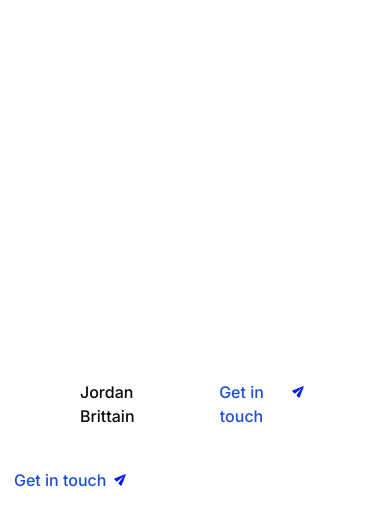
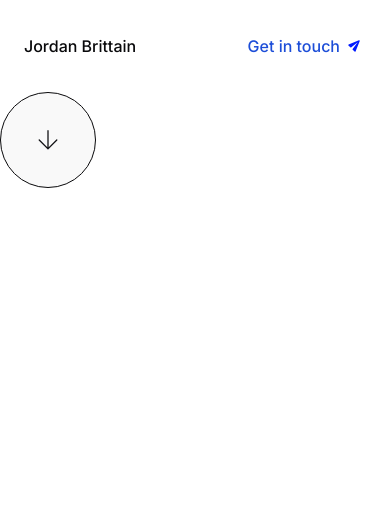
Before and after one commit to JordanBrittain/portfolio-vite, a React (Vite) app: page / in a window 390 px wide. Shown: the top 526 px of the page. Built offline with nearby package versions, Linux system fonts and the light colour scheme.

Commit message:
beginning to build ArrowButton

```diff
--- /dev/null
+++ b/src/ArrowButton.jsx
@@ -0,0 +1,21 @@
+import arrowIcon from "./assets/arrow-down.svg";
+
+function ArrowButton() {
+  return (
+    <button
+      className="w-24 h-24 p-0 group relative border border-zinc-950 rounded-full transition-all overflow-hidden
+
+before:bg-blue-500 before:w-32 before:h-32 before:absolute before:rounded-full before:-left-28 before:-top-28 before:transition-all before:duration-700
+
+hover:before:-left-4 hover:before:-top-4
+"
+    >
+
+        <img className="transition-all duration-500 absolute -top-1/2 left-1/2 -translate-y-1/2 -translate-x-1/2 w-8 h-8 group-hover:top-1/2" src={arrowIcon}></img>
+        <img className="transition-all duration-500 absolute top-1/2 left-1/2 -translate-y-1/2 -translate-x-1/2 w-8 h-8 group-hover:top-full group-hover:translate-y-0" src={arrowIcon}></img>
+
+    </button>
+  );
+}
+
+export default ArrowButton;
--- a/src/Navigation.jsx
+++ b/src/Navigation.jsx
@@ -1,7 +1,7 @@
 import ContactButton from "./ContactButton";
 
 function Navigation() {
-return <nav className="w-full py-7 px-20 flex flex-row justify-between items-center">
+return <nav className="w-full py-7 px-site flex flex-row justify-between items-center">
 <div className="h-min text-base font-medium text-zinc-950">Jordan Brittain</div>
 <ContactButton/>
 
--- a/src/index.css
+++ b/src/index.css
@@ -2,6 +2,12 @@
 @tailwind base;
 @tailwind components;
 @tailwind utilities;
+
+@layer components {
+  .px-site {
+    @apply px-6 lg:px-20 2xl:px-32;
+  }
+}
 
 
 :root {
@@ -31,7 +37,7 @@ a:hover {
 body {
   margin: 0;
   display: flex;
-  place-items: center;
+  //place-items: center;
   min-width: 320px;
   min-height: 100vh;
 }
--- a/src/main.jsx
+++ b/src/main.jsx
@@ -4,12 +4,13 @@ import "./index.css";
 import ContactButton from "./ContactButton.jsx";
 import Navigation from "./Navigation.jsx";
 import PageContainer from "./PageContainer";
+import ArrowButton from "./ArrowButton";
 
 ReactDOM.createRoot(document.getElementById("root")).render(
   <React.StrictMode>
     <PageContainer>
       <Navigation />
-      <ContactButton />
+      <ArrowButton />
     </PageContainer>
   </React.StrictMode>
 );
```
Also changed, not shown: src/assets/arrow-down.svg (added).
